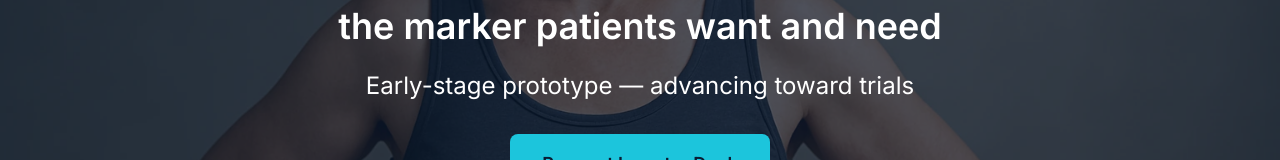
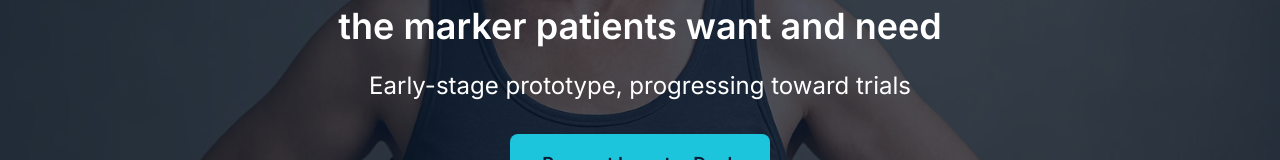
Before and after one commit to shaihi/choice-medical-bloom, a React (Vite) app: page / in a window 1280 px wide. Shown: the part 418-578 px from the top of the page. Built offline with nearby package versions, Linux system fonts and the light colour scheme.

Commit message:
Update HeroSection.tsx

```diff
--- a/src/components/HeroSection.tsx
+++ b/src/components/HeroSection.tsx
@@ -13,7 +13,7 @@ const HeroSection = () => {
         <h2 className="text-3xl md:text-4xl font-semibold text-white mb-6">
           the marker patients want and need
         </h2>
-        <p className="text-xl max-w-2xl mx-auto mb-8 text-white md:text-2xl">Early-stage prototype — advancing toward trials</p>
+        <p className="text-xl max-w-2xl mx-auto mb-8 text-white md:text-2xl">Early-stage prototype, progressing toward trials</p>
         <button
           id="cta-primary"
           onClick={() => {
```
